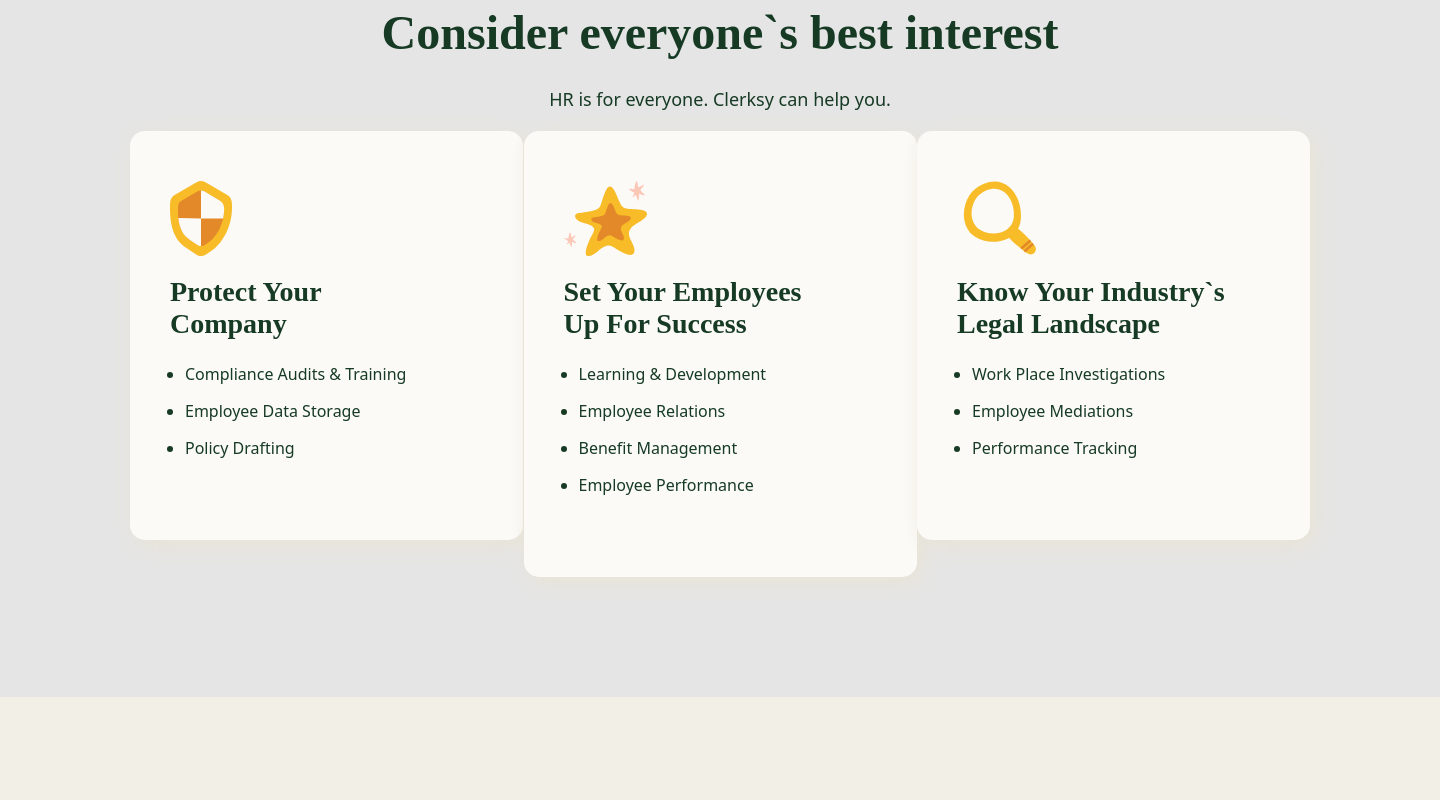
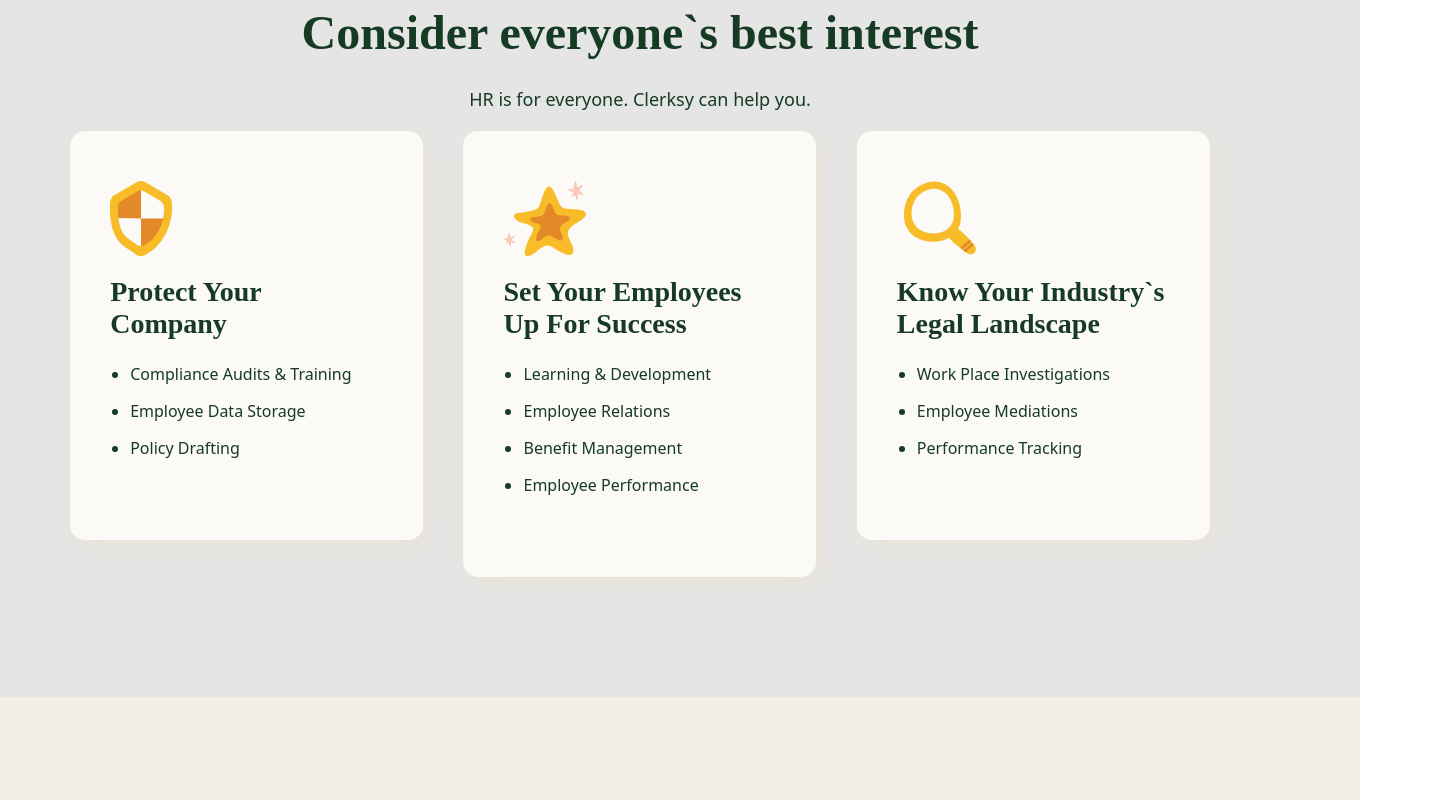
Before and after one commit to Vitaliy-Savkov/react-app, a React (Create React App) app: page / in a window 1280 px wide. Shown: the part 4220-5020 px from the top of the page, 1440 px wide, since content can reach past the window. Built offline with nearby package versions, Linux system fonts and the light colour scheme.

Commit message:
fix interset component styles

```diff
--- a/src/App.css
+++ b/src/App.css
@@ -1,4 +1,11 @@
+.App-container {
+  display: flex;
+  flex-direction: column;
+  justify-content: space-between;
+  align-items: center;
+  text-align: center;
+}
+
 .App {
   width: 1440px;
-  text-align: center;
 }
--- a/src/App.js
+++ b/src/App.js
@@ -14,6 +14,7 @@ import Footer from "./components/Footer";
 
 function App() {
   return (
+    <div className="App-container">
       <div className="App">
         <Header />
         <Workplace />
@@ -27,6 +28,7 @@ function App() {
         <Signup />
         <Footer />
       </div>
+    </div>
   );
 }
 
--- a/src/components/Interests.js
+++ b/src/components/Interests.js
@@ -64,7 +64,7 @@ const DescriptionContainer = styled.div`
 
 const InterestsContainer = styled.div`
     display: flex;
-    justify-content: space-between;
+    justify-content: space-around;
     align-items: flex-start;
     margin: 18px 130px 120px 130px;
 
@@ -73,14 +73,15 @@ const InterestsContainer = styled.div`
 const Interest = styled.div`
     display: flex;
     flex-direction: column;
-    padding: 50px 0 0 40px;
+    padding: 50px 0 0 0px;
+
     width: 353px;
     background-color: #FBFAF7;
     box-shadow: 5px 5px 20px #E9E4D5;
     border-radius: 15px;
 
     & > h3 {
-        margin: 20px 0 23px 0;
+        margin: 20px 0 23px 40px;
         font-family: 'Recoleta';
         font-style: normal;
         font-weight: 600;
@@ -88,13 +89,17 @@ const Interest = styled.div`
         line-height: 32px;
     }
 
+    & > img {
+        margin-left: 40px;
+    }
+
     & > ul {
-        margin: 0 0 66px 15px;
-        padding: 0;
+        margin: 0 0 66px 20px;
     }
 
     & > ul li {
         margin-bottom: 15px;
+        width: 353px;
         font-family: 'Noto Sans';
         font-style: normal;
         font-weight: 400;
```
Lines whose indentation alone changed are shown as unchanged.
